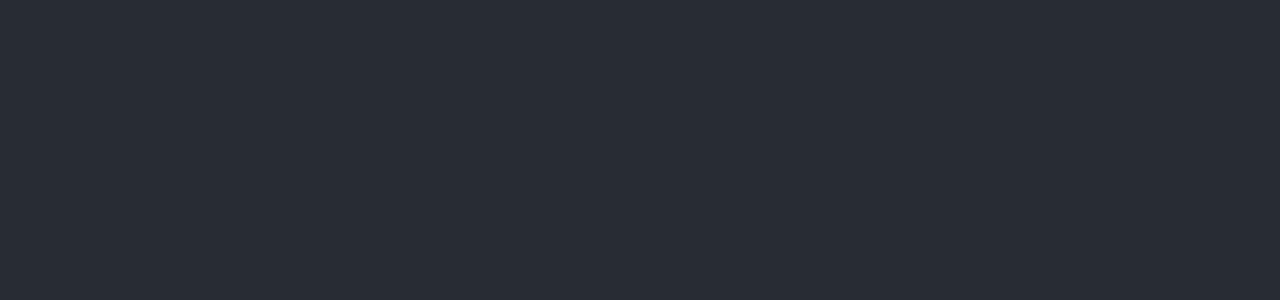
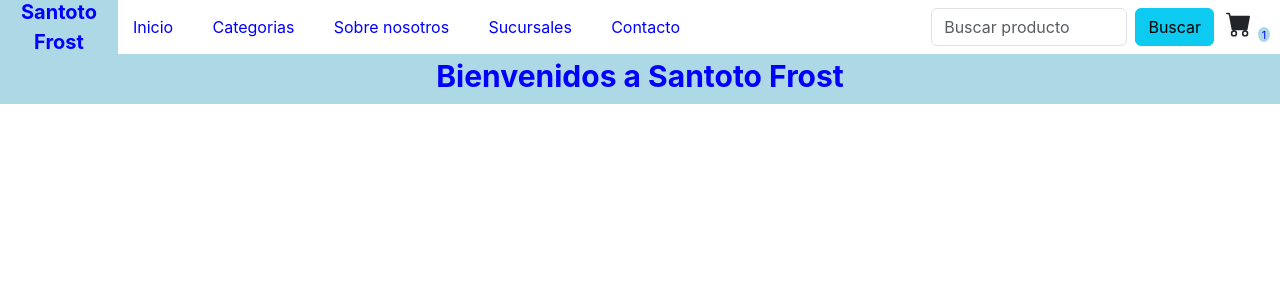
Before and after one commit to GabrielIvanRodriguez/Santoto-Frost, a React (Create React App) app: page / in a window 1280 px wide. Shown: the top 300 px of the page. Built offline with nearby package versions, Linux system fonts and the light colour scheme.

Commit message:
Primera pre-entrega beta

```diff
--- a/src/App.js
+++ b/src/App.js
@@ -1,13 +1,18 @@
-import './App.css';
+import './App.css'
+import NavBar from './components/NavBar/NavBar'
+import ItemListContainer from './components/ItemListContainer/ItemListContainer'
 
 function App() {
   return (
     <div className="App">
-      <header className="App-header">
+      <header>
+
+        <NavBar items={['Inicio', 'Categorias','Sobre nosotros','Sucursales','Contacto']} navBarLogo={'Santoto Frost'} />
 
       </header>
+      <ItemListContainer greeting={'Bienvenidos a Santoto Frost'}/>
     </div>
-  );
+  )
 }
 
-export default App;
+export default App
--- /dev/null
+++ b/src/components/ItemListContainer/ItemListContainer.css
@@ -0,0 +1,8 @@
+.title{
+    color: blue;
+    background-color: lightblue;
+    height: 50px;
+    width: 100%;
+    font-size: 30px;
+    font-weight: bold;
+}
--- a/src/components/ItemListContainer/ItemListContainer.js
+++ b/src/components/ItemListContainer/ItemListContainer.js
@@ -1,8 +1,9 @@
 import React from 'react'
+import './ItemListContainer.css'
 
-const ItemListContainer = () => {
+const ItemListContainer = (props) => {
   return (
-    <div>ItemListContainer</div>
+    <div className="title">{props.greeting}</div>
   )
 }
 
--- /dev/null
+++ b/src/components/Navbar/CartWidget/CartWidget.css
@@ -0,0 +1,11 @@
+.notif{
+    width: 15px;
+    height: 15px;
+    margin-right: 10px;
+    margin-top: 15px;
+    margin-bottom:0px;
+    color: blue;
+    font-size: 11px;
+    background-color: lightblue;
+    border-radius: 50%;
+}
--- /dev/null
+++ b/src/components/Navbar/CartWidget/CartWidget.js
@@ -0,0 +1,17 @@
+import { Fragment } from 'react'
+import './CartWidget.css'
+
+const CartWidget = (props) => {
+    return (
+        <Fragment>
+            <svg xmlns="http://www.w3.org/2000/svg" width="40" height="40" fill="currentColor" className="bi bi-cart-fill" viewBox="0 0 20 20">
+                <path d="M0 1.5A.5.5 0 0 1 .5 1H2a.5.5 0 0 1 .485.379L2.89 3H14.5a.5.5 0 0 1 .491.592l-1.5 8A.5.5 0 0 1 13 12H4a.5.5 0 0 1-.491-.408L2.01 3.607 1.61 2H.5a.5.5 0 0 1-.5-.5zM5 12a2 2 0 1 0 0 4 2 2 0 0 0 0-4zm7 0a2 2 0 1 0 0 4 2 2 0 0 0 0-4zm-7 1a1 1 0 1 1 0 2 1 1 0 0 1 0-2zm7 0a1 1 0 1 1 0 2 1 1 0 0 1 0-2z" />
+            </svg>
+            <p className="notif">{props.amount}</p>
+        </Fragment>
+
+
+    )
+}
+
+export default CartWidget
--- a/src/components/Navbar/NavBar.css
+++ b/src/components/Navbar/NavBar.css
@@ -0,0 +1,43 @@
+.header{
+    display:flex;
+    align-items: center;
+    align-content: center;
+    height: 54px;
+}
+
+.navBar{
+    display:flex;
+    justify-content: flex-start;
+    align-items: center;
+    align-content: center;
+    width: 90%;
+    height: 100%;
+}
+
+.itemList{
+    display: flex;
+    justify-content: flex-start;
+    gap: 5%;
+    align-items: center;
+    width: 100%;
+    padding: 0;
+    margin-left: 15px;
+}
+
+.logo{
+    font-size: 20px;
+    margin:0;
+    width: 15%;
+    height: 100%;
+    color: blue;
+    background-color: lightblue;
+    display: flex;
+    align-items: center ;
+    justify-content: center;
+    font-weight: bold;
+}
+
+ul{
+    margin:0;
+    list-style: none;
+}
--- a/src/components/Navbar/NavBar.js
+++ b/src/components/Navbar/NavBar.js
@@ -1,9 +1,32 @@
-import React from 'react'
+import React from "react"
+import NavBarItem from "./NavBarItem/NavBarItem"
+import CartWidget from "./CartWidget/CartWidget"
+import './NavBar.css'
 
-const Navbar = () => {
-  return (
-    <div>Navbar</div>
-  )
+const NavBar = (props) => {
+    return (
+        <div className="header">
+            <div className="navBar">
+                <p className="logo">{props.navBarLogo}</p>
+                <ul className="itemList">
+                        {props.items?.map((texto, index) => (
+                            <NavBarItem key={index} texto={texto} />
+                        )
+                        )}
+                </ul>
+            </div>
+            <div className="navbar bg-white">
+                <div className="container-fluid">
+                    <form className="d-flex" role="search">
+                        <input className="form-control me-2" type="search" placeholder="Buscar producto" aria-label="Search" />
+                        <button className="btn btn-info" type="submit">Buscar</button>
+                    </form>
+                </div>
+            </div>
+            <CartWidget amount={'1'}/>
+
+        </div>
+    )
 }
 
-export default Navbar
+export default NavBar
--- /dev/null
+++ b/src/components/Navbar/NavBarItem/NavBarItem.css
@@ -0,0 +1,8 @@
+
+.item{
+    color: blue;
+    align-items: center;
+    list-style: none;
+    width: 100%;
+    margin: 0;
+}
--- /dev/null
+++ b/src/components/Navbar/NavBarItem/NavBarItem.js
@@ -0,0 +1,16 @@
+import {Fragment} from "react"
+import './NavBarItem.css'
+
+const NavBarItem = (props) => {
+    return (
+        <Fragment>
+            <li>
+                <p className="item">
+                    {props.texto}
+                </p>
+            </li>
+        </Fragment>
+    )
+}
+
+export default NavBarItem
```
Also changed, not shown: src/components/CartWidget/CartWidget.js (deleted, +0 -9 lines), src/components/CartWidget/CartWidget.css (deleted), src/components/ItemListContainer/CartWidget.css (deleted).
